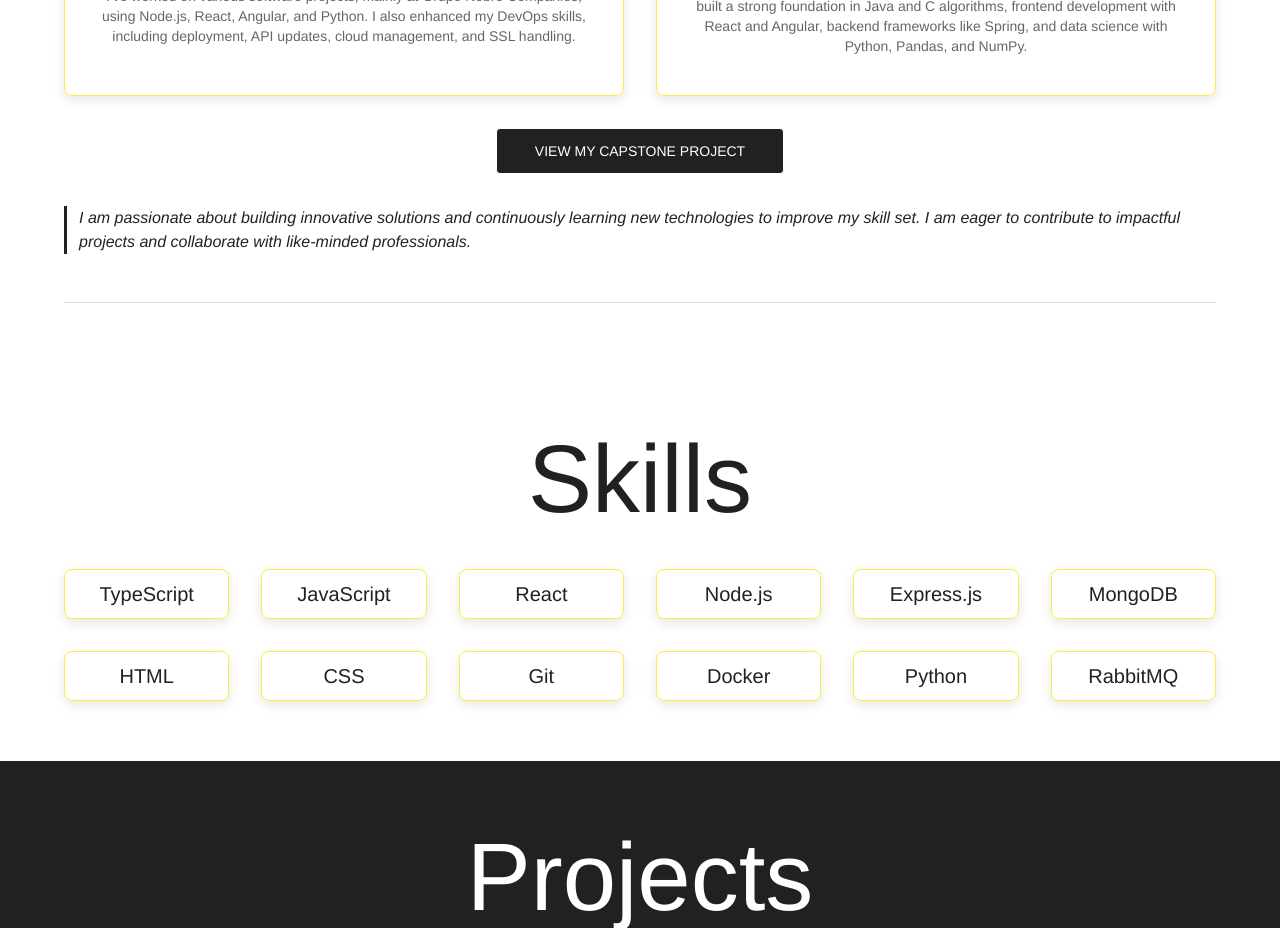
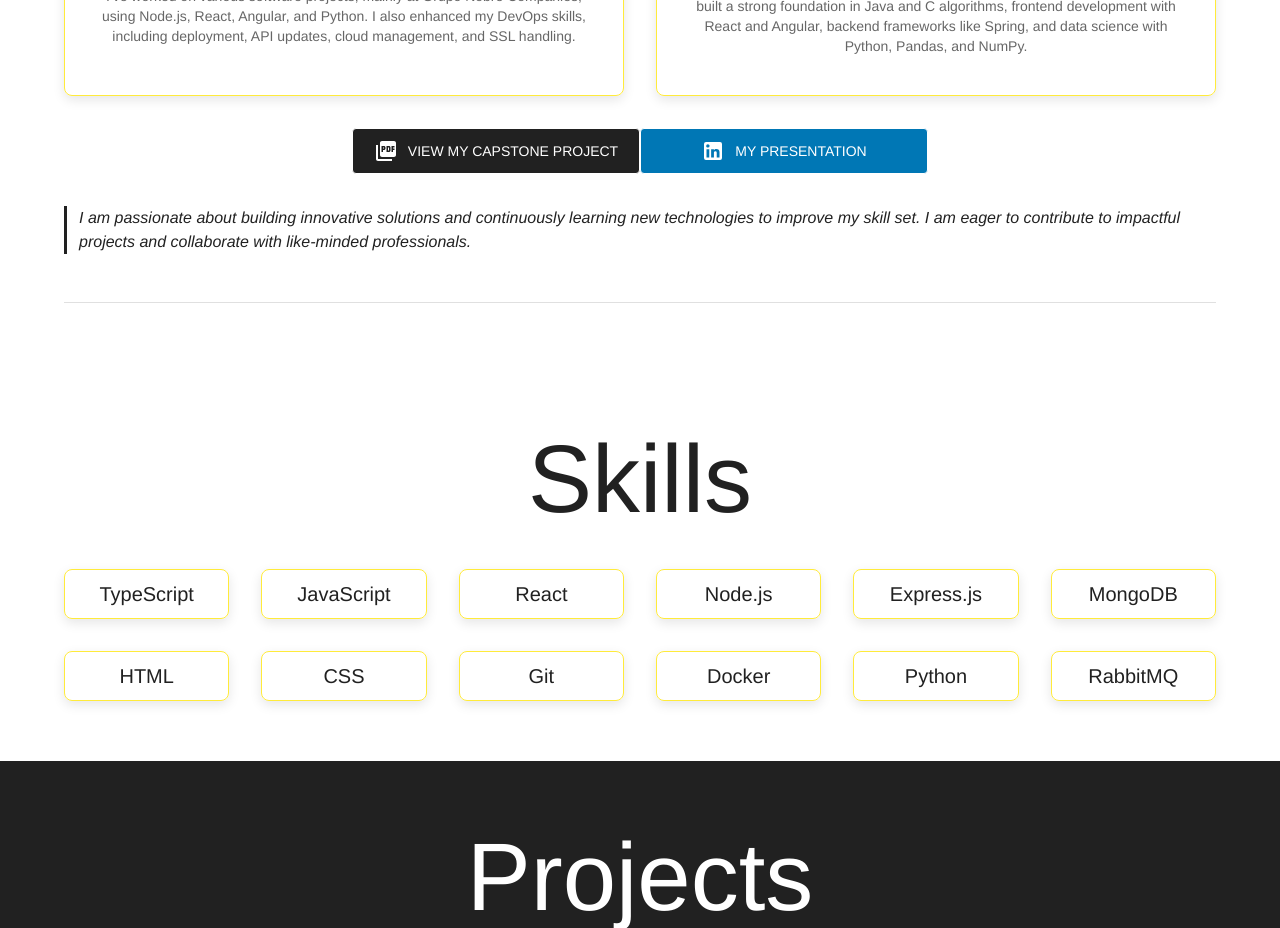
Before and after one commit to bisnet0/bisneto-portfolio, a React (Vite) app: page / in a window 1280 px wide. Shown: the part 1160-2088 px from the top of the page. Built offline with nearby package versions, Linux system fonts and the light colour scheme.

Commit message:
feat: add linkedin and pdf button icon

```diff
--- a/src/pages/Home/sections/About/About.tsx
+++ b/src/pages/Home/sections/About/About.tsx
@@ -1,5 +1,7 @@
 import { Box, Container, Grid, styled, Typography, Button, Divider } from "@mui/material";
 import WorkspacePremiumIcon from '@mui/icons-material/WorkspacePremium';
+import LinkedInIcon from '@mui/icons-material/LinkedIn';
+import PictureAsPdfIcon from '@mui/icons-material/PictureAsPdf';
 import SchoolIcon from '@mui/icons-material/School';
 
 const About = () => {
@@ -50,7 +52,7 @@ const About = () => {
         border: `1px solid ${theme.palette.primary.contrastText}`,
         borderRadius: "4px",
         padding: "10px 15px",
-        width: "60%",
+        width: "68%",
         color: theme.palette.primary.contrastText,
         display: "inline-flex",
         alignItems: "center",
@@ -59,6 +61,28 @@ const About = () => {
         '&:hover': {
             backgroundColor: theme.palette.secondary.main,
             color: theme.palette.primary.main,
+            cursor: "pointer"
+        },
+        [theme.breakpoints.up("md")]: {
+            padding: "10px 15px",
+            width: "25%",
+        },
+    }));
+
+    const LinkedInButton = styled(Button)(({ theme }) => ({
+        backgroundColor: "#0077B5", // Cor azul do LinkedIn
+        border: `1px solid ${theme.palette.primary.contrastText}`,
+        borderRadius: "4px",
+        padding: "10px 15px",
+        width: "68%",
+        color: theme.palette.primary.contrastText,
+        display: "inline-flex",
+        alignItems: "center",
+        justifyContent: "center",
+        gap: "10px",
+        '&:hover': {
+            backgroundColor: "#005582", // Cor azul mais escura para o hover
+            color: theme.palette.primary.contrastText,
             cursor: "pointer"
         },
         [theme.breakpoints.up("md")]: {
@@ -101,10 +125,14 @@ const About = () => {
                 </Grid>
                 <Box mt={4} textAlign="center">
                     <FinalWorkButton onClick={() => window.open("https://drive.google.com/file/d/1hG7Q12aubtZ8iiRPz5gd9iX6culAv6Zd/view?usp=sharing", "_blank")}>
+                    <PictureAsPdfIcon />
                         View My Capstone Project
                     </FinalWorkButton>
+                    <LinkedInButton onClick={() => window.open("https://www.linkedin.com/posts/bisnet0_tcc-trabalhodeconclusaodecurso-backend-activity-7224933035924705281-qp9C?utm_source=share&utm_medium=member_desktop", "_blank")}>
+                        <LinkedInIcon /> {/* Ícone do LinkedIn */}
+                        My Presentation
+                    </LinkedInButton>
                 </Box>
-
                 <Box mt={4}>
                     <TextWithBar variant="body1" align="left" color="text.primary" paragraph>
                         I am passionate about building innovative solutions and continuously learning new technologies to improve my skill set. I am eager to contribute to impactful projects and collaborate with like-minded professionals.
```
